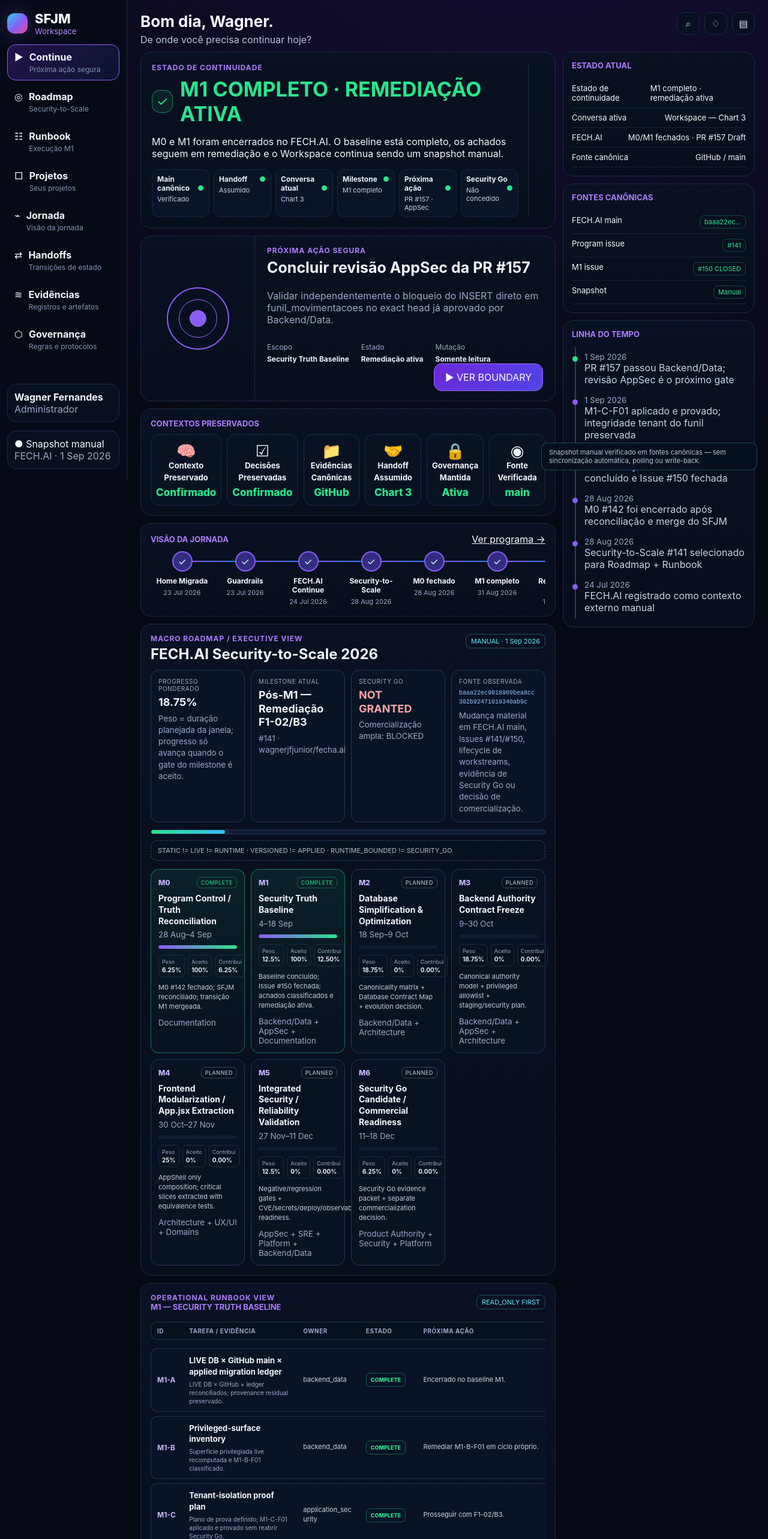
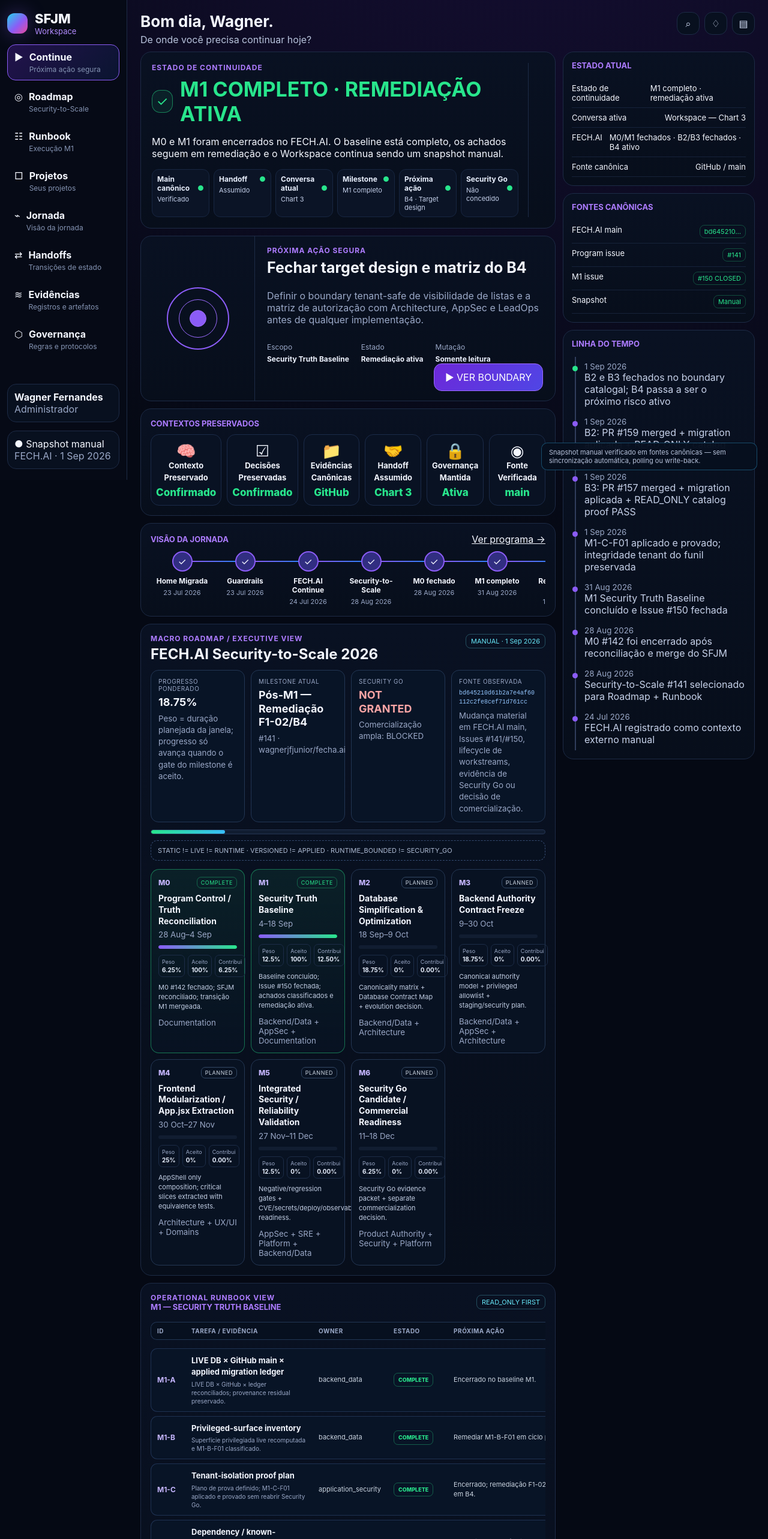
Before and after one commit to wagnerjfjunior/sfjm-workspace, a Next.js app: page / in a window 1280 px wide. Shown: the top 2566 px of the page at 60% size. Built offline with nearby package versions, Linux system fonts and the light colour scheme.

Commit message:
docs: refresh FECH.AI B2/B4 snapshot

```diff
--- a/components/WorkspaceHome.tsx
+++ b/components/WorkspaceHome.tsx
@@ -94,9 +94,9 @@ function NextSafeAction({ onContinue }: { onContinue: () => void }) {
       </div>
       <div className="actionContent">
         <div className="eyebrow">Próxima ação segura</div>
-        <h3>Concluir revisão AppSec da PR #157</h3>
+        <h3>Fechar target design e matriz do B4</h3>
         <p className="muted">
-          Validar independentemente o bloqueio do INSERT direto em funil_movimentacoes no exact head já aprovado por Backend/Data.
+          Definir o boundary tenant-safe de visibilidade de listas e a matriz de autorização com Architecture, AppSec e LeadOps antes de qualquer implementação.
         </p>
         <div className="metaRow">
           <div className="meta">
--- a/data/workspace-demo.ts
+++ b/data/workspace-demo.ts
@@ -77,7 +77,7 @@ export const workspaceDemo = {
     { label: "Handoff", value: "Assumido" },
     { label: "Conversa atual", value: "Chart 3" },
     { label: "Milestone", value: "M1 completo" },
-    { label: "Próxima ação", value: "PR #157 · AppSec" },
+    { label: "Próxima ação", value: "B4 · Target design" },
     { label: "Security Go", value: "Não concedido" }
   ] satisfies StatusCheck[],
 
@@ -86,18 +86,18 @@ export const workspaceDemo = {
       name: "FECH.AI",
       kind: "Projeto externo",
       continuityState: "M0 fechado · M1 Security Truth Baseline completo · remediação ativa",
-      nextSafeAction: "Concluir a revisão AppSec independente da PR #157 no exact head 6f22afeb723414d87e5481d80196a2c99789e4b1.",
+      nextSafeAction: "F1-02/B4 — concluir TARGET DESIGN + AUTHORIZATION MATRIX com Architecture + AppSec + LeadOps antes de qualquer implementação.",
       blockers: [
         "Security Go não concedido",
         "Comercialização ampla paga bloqueada",
         "F1-02 final acceptance bloqueado",
         "WDP increase depende de governança",
-        "PR #157 permanece OPEN / DRAFT; Ready, merge e aplicação não autorizados",
-        "F1-02/B3 ainda não foi aplicado nem provado pós-aplicação",
+        "F1-02/B2 e F1-02/B3 estão fechados no boundary catalogal; runtime-negative PASS continua não estabelecido",
+        "F1-02/B4 permanece ativo e sem implementação autorizada",
         "Riscos M1-B, M1-D e M1-E permanecem no programa de remediação"
       ],
       repository: "wagnerjfjunior/fecha.ai",
-      observedSha: "baaa22ec9018909bea8cc302b92471019340ab9c",
+      observedSha: "bd645210d61b2a7e4af60112c2fe8cef71d761cc",
       observedAt: "1 Sep 2026",
       verification: "Snapshot manual · FECH.AI continua sendo a autoridade"
     },
@@ -122,10 +122,10 @@ export const workspaceDemo = {
   fechaiProgram: {
     name: "FECH.AI Security-to-Scale 2026",
     repository: "wagnerjfjunior/fecha.ai",
-    observedSha: "baaa22ec9018909bea8cc302b92471019340ab9c",
+    observedSha: "bd645210d61b2a7e4af60112c2fe8cef71d761cc",
     observedAt: "1 Sep 2026",
     programIssue: "#141",
-    currentMilestone: "Pós-M1 — Remediação F1-02/B3",
+    currentMilestone: "Pós-M1 — Remediação F1-02/B4",
     securityGo: "NOT GRANTED",
     commercialization: "BLOCKED",
     weightingBasis: "Peso = duração planejada da janela; progresso só avança quando o gate do milestone é aceito.",
@@ -226,7 +226,7 @@ export const workspaceDemo = {
         owner: "application_security",
         state: "COMPLETE",
         evidence: "Plano de prova definido; M1-C-F01 aplicado e provado sem reabrir Security Go.",
-        nextAction: "Prosseguir com F1-02/B3."
+        nextAction: "Encerrado; remediação F1-02 segue em B4."
       },
       {
         id: "M1-D",
@@ -261,12 +261,28 @@ export const workspaceDemo = {
         nextAction: "Nenhuma; manter evidência e rollback."
       },
       {
+        id: "R-B2",
+        task: "F1-02/B2 — bloquear writes CRM diretos",
+        owner: "backend_data + application_security",
+        state: "COMPLETE",
+        evidence: "PR #159 merged; migration f1_02_b2_revoke_direct_crm_writes aplicada uma vez; READ_ONLY catalog proof PASS.",
+        nextAction: "Nenhuma; runtime-negative PASS permanece não estabelecido."
+      },
+      {
         id: "R-B3",
         task: "F1-02/B3 — bloquear histórico forjável",
         owner: "application_security",
+        state: "COMPLETE",
+        evidence: "PR #157 merged; migration aplicada; READ_ONLY catalog proof PASS.",
+        nextAction: "Nenhuma; não reabrir sem evidência contraditória."
+      },
+      {
+        id: "R-B4",
+        task: "F1-02/B4 — impedir ACL de lista cross-tenant",
+        owner: "architecture + application_security + leadops",
         state: "ACTIVE",
-        evidence: "PR #157 OPEN/DRAFT; Backend/Data exact-head PASS; nenhum caller versionado depende de INSERT direto.",
-        nextAction: "Revisão AppSec independente no head 6f22afeb723414d87e5481d80196a2c99789e4b1."
+        evidence: "Risco live confirmado; 12 ACL rows atuais são same-tenant, sem data repair necessário no snapshot.",
+        nextAction: "TARGET DESIGN + AUTHORIZATION MATRIX FIRST; nenhuma implementação ainda."
       }
     ] satisfies RunbookItem[]
   } satisfies ProgramSnapshot,
@@ -287,25 +303,27 @@ export const workspaceDemo = {
     { label: "Security-to-Scale", date: "28 Aug 2026" },
     { label: "M0 fechado", date: "28 Aug 2026" },
     { label: "M1 completo", date: "31 Aug 2026" },
-    { label: "Remediação B3", date: "1 Sep 2026", current: true }
+    { label: "Remediação B4", date: "1 Sep 2026", current: true }
   ] satisfies JourneyStep[],
 
   currentState: [
     { label: "Estado de continuidade", value: "M1 completo · remediação ativa" },
     { label: "Conversa ativa", value: "Workspace — Chart 3" },
-    { label: "FECH.AI", value: "M0/M1 fechados · PR #157 Draft" },
+    { label: "FECH.AI", value: "M0/M1 fechados · B2/B3 fechados · B4 ativo" },
     { label: "Fonte canônica", value: "GitHub / main" }
   ] satisfies SourceRow[],
 
   sources: [
-    { label: "FECH.AI main", value: "baaa22ec…", badge: true },
+    { label: "FECH.AI main", value: "bd645210…", badge: true },
     { label: "Program issue", value: "#141", badge: true },
     { label: "M1 issue", value: "#150 CLOSED", badge: true },
     { label: "Snapshot", value: "Manual", badge: true }
   ] satisfies SourceRow[],
 
   timeline: [
-    { date: "1 Sep 2026", text: "PR #157 passou Backend/Data; revisão AppSec é o próximo gate" },
+    { date: "1 Sep 2026", text: "B2 e B3 fechados no boundary catalogal; B4 passa a ser o próximo risco ativo" },
+    { date: "1 Sep 2026", text: "B2: PR #159 merged + migration aplicada + READ_ONLY catalog proof PASS" },
+    { date: "1 Sep 2026", text: "B3: PR #157 merged + migration aplicada + READ_ONLY catalog proof PASS" },
     { date: "1 Sep 2026", text: "M1-C-F01 aplicado e provado; integridade tenant do funil preservada" },
     { date: "31 Aug 2026", text: "M1 Security Truth Baseline concluído e Issue #150 fechada" },
     { date: "28 Aug 2026", text: "M0 #142 foi encerrado após reconciliação e merge do SFJM" },
```
Also changed, not shown: handoffs/CURRENT.md (+18 -7 lines), 3 other files (tests, documents, lock files or other folders).
